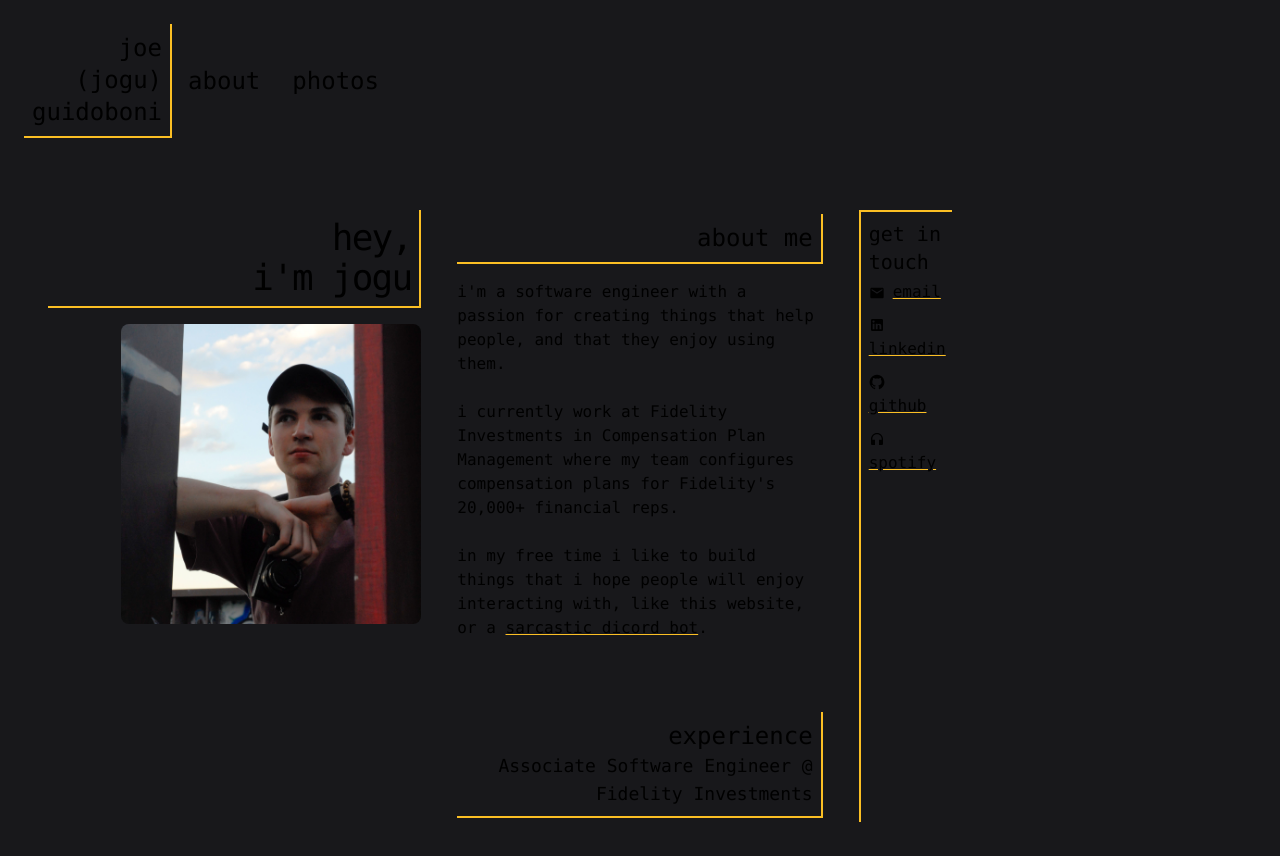
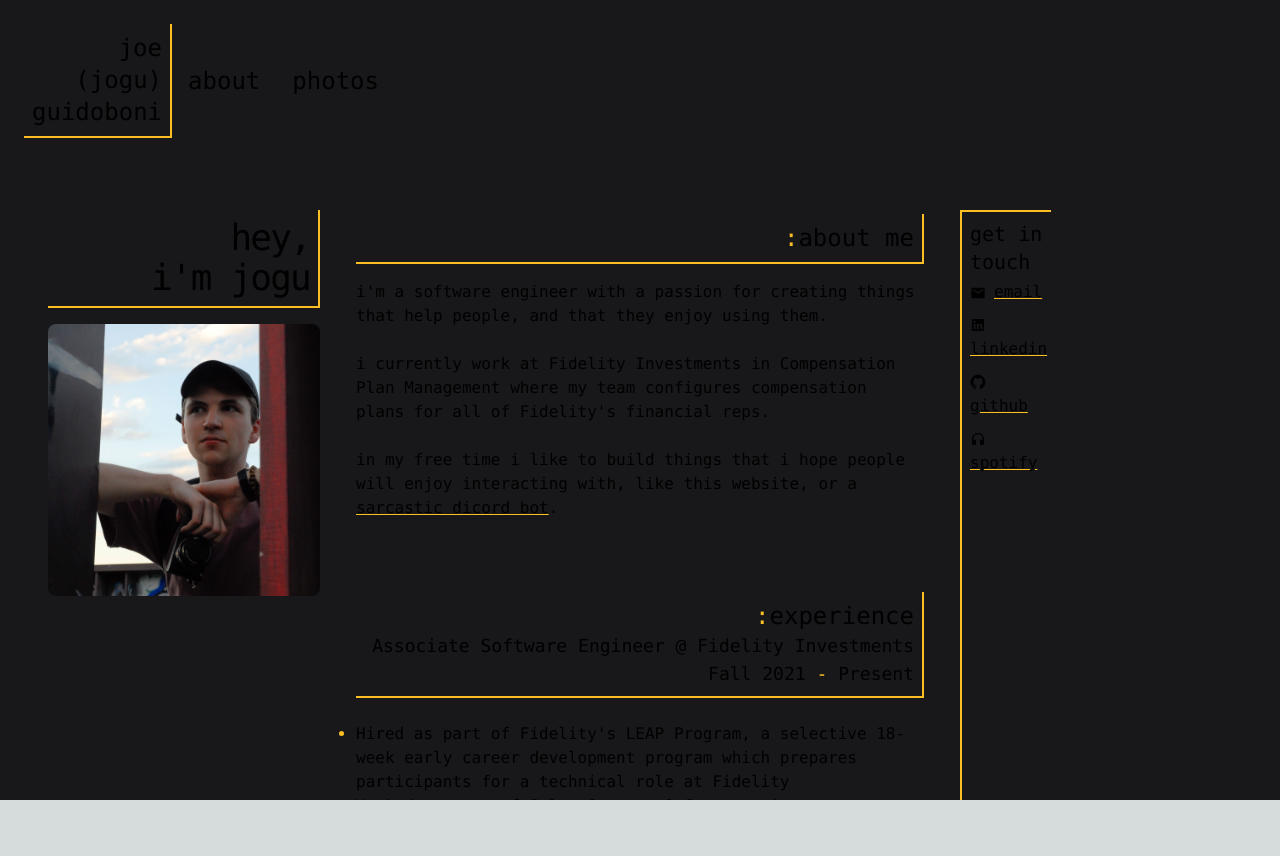
Before and after one commit to JoeGuidoboni/jogu.dev, a Next.js app: page / in a window 1280 px wide. Shown: the top 856 px of the page. After the commit the page ends 800 px from the top, so only its background shows below. Built offline with nearby package versions, Linux system fonts and the light colour scheme.

Commit message:
updated experience section

```diff
--- a/src/app/globals.css
+++ b/src/app/globals.css
@@ -16,6 +16,22 @@
   }
 }
 
+/* width */
+::-webkit-scrollbar {
+  width: 10px;
+}
+
+/* Handle */
+::-webkit-scrollbar-thumb {
+  background: #fff;
+  border-radius: 5px;
+}
+
+/* Handle on hover */
+::-webkit-scrollbar-thumb:hover {
+  background: #555;
+}
+
 body {
   color: rgb(var(--foreground-rgb));
   background: linear-gradient(
--- a/src/app/page.tsx
+++ b/src/app/page.tsx
@@ -4,22 +4,24 @@ import RightBar from "@/components/right-bar/right-bar";
 
 export default function Home() {
   return (
-    <main className="bg-zinc-900 min-h-screen font-mono selection:text-sky-500">
+    <main className="bg-zinc-900 h-screen font-mono selection:text-sky-500 overflow-hidden">
       <NavBar></NavBar>
-      <div className="flex z-10 max-h-screen w-full justify-end p-8">
-        <div className="basis-1/3">
+      <div className="flex z-10 h-full w-full justify-end p-8">
+        <div className="basis-1/4">
           <LeftBar></LeftBar>
         </div>
-        <div className="basis-1/3 p-5 text-base overflow-auto">
+        <div className="basis-1/2 p-5 pb-96 text-base overscroll-none overflow-y-auto">
           <div className="pb-4">
-            <h1 className="text-2xl text-right border-amber-400 border-r-2 border-b-2 p-2">about me</h1>
+            <h1 className="text-2xl text-right border-amber-400 border-r-2 border-b-2 p-2">
+              <a className="text-amber-400">:</a>about me
+            </h1>
           </div>
           i&apos;m a software engineer with a passion for creating things that
           help people, and that they enjoy using them.
           <br></br>
           <br></br>i currently work at Fidelity Investments in Compensation Plan
-          Management where my team configures compensation plans for
-          Fidelity&apos;s 20,000+ financial reps.
+          Management where my team configures compensation plans for all of
+          Fidelity&apos;s financial reps.
           <br></br>
           <br></br>
           in my free time i like to build things that i hope people will enjoy
@@ -35,15 +37,71 @@ export default function Home() {
           <br></br>
           <br></br>
           <br></br>
-          <div className="text-right border-amber-400 border-r-2 border-b-2 p-2">
-            <h1 className="text-2xl text-right">experience</h1>
-            <h2 className="text-lg text-right">Associate Software Engineer @ Fidelity Investments</h2>
-            <ul>
-
+          <div className="pb-12">
+            <div className="border-amber-400 border-r-2 border-b-2 p-2">
+              <h1 className="text-2xl text-right">
+                {" "}
+                <a className="text-amber-400">:</a>experience
+              </h1>
+              <h2 className="text-lg text-right">
+                Associate Software Engineer @ Fidelity Investments
+              </h2>
+              <h2 className="text-lg text-right">
+                Fall 2021 <a className="text-amber-400">-</a> Present
+              </h2>
+            </div>
+            <ul className="list-disc marker:text-amber-400 py-6">
+              <li>
+                Hired as part of Fidelity&apos;s LEAP Program, a selective
+                18-week early career development program which prepares
+                participants for a technical role at Fidelity
+              </li>
+              <li>
+                Worked as part of Sales Support & Compensation, configuring and
+                supporting compensation plans through SAP Commissions and
+                Advanced Workflow for 20,000+ Fidelity representatives
+              </li>
+              <li>
+                Developed a web scraper using Selenium to automatically retrieve
+                1600+ legacy SAP support cases and their attachments, saving
+                time by preventing the need to make redundant support cases in
+                the future
+              </li>
+              <li>
+                Improved maturity of Jenkins CI/CD pipeline by implementing
+                automatic deployment of database objects, reducing database
+                object deployment time from hours to seconds
+              </li>
+            </ul>
+          </div>
+          <div>
+            <div className="border-amber-400 border-r-2 border-b-2 p-2">
+              <h2 className="text-lg text-right">
+                Cognitive Computing Platform Intern @ Fidelity Investments
+              </h2>
+              <h2 className="text-lg text-right">Summer 2020</h2>
+            </div>
+            <ul className="list-disc marker:text-amber-400 py-6">
+              <li>
+                Worked in an Agile setting to develop a Virtual Assistant for
+                the Fidelity Jobs Team using the Cognitive Computing
+                Platform&apos;s internal software
+              </li>
+              <li>
+                Collaborated with a group of interns to develop and test an
+                algorithm using NodeJS and GraphQL for matching internal
+                Fidelity employees with career coaches based on professional
+                interests, seniority, and other fields
+              </li>
+              <li>
+                Met and coordinated with the Fidelity Jobs Team to establish and
+                fulfill their needs as a customer and deliver an effective and
+                expandable product
+              </li>
             </ul>
           </div>
         </div>
-        <div className="basis-1/3 p-4">
+        <div className="basis-1/4 p-4">
           <RightBar></RightBar>
         </div>
       </div>
--- a/src/components/left-bar/left-bar.tsx
+++ b/src/components/left-bar/left-bar.tsx
@@ -2,7 +2,8 @@ import Image from "next/image";
 
 export default function LeftBar() {
   return (
-    <div className="flex-1 font-medium text-4xl tracking-tighter text-right p-4">
+    <div className="flex font-medium text-4xl tracking-tighter text-right p-4 justify-end">
+      <div className="max-w-fit">
         <div className="border-amber-400 border-r-2 border-b-2 p-2">
           hey,
           <br></br>
@@ -19,5 +20,6 @@ export default function LeftBar() {
           />
         </div>
       </div>
+    </div>
   );
 }
--- a/src/components/right-bar/right-bar.tsx
+++ b/src/components/right-bar/right-bar.tsx
@@ -2,7 +2,7 @@ import { Email, GitHub, Headphones, LinkedIn } from "@mui/icons-material";
 
 export default function RightBar() {
   return (
-    <div className="w-1/4 h-full border-amber-400 border-t-2 border-l-2 p-2">
+    <div className="w-1/3 h-full border-amber-400 border-t-2 border-l-2 p-2">
       <div className="text-xl">get in touch</div>
       <ul>
         <li className="py-1">
```
Lines whose indentation alone changed are shown as unchanged.
